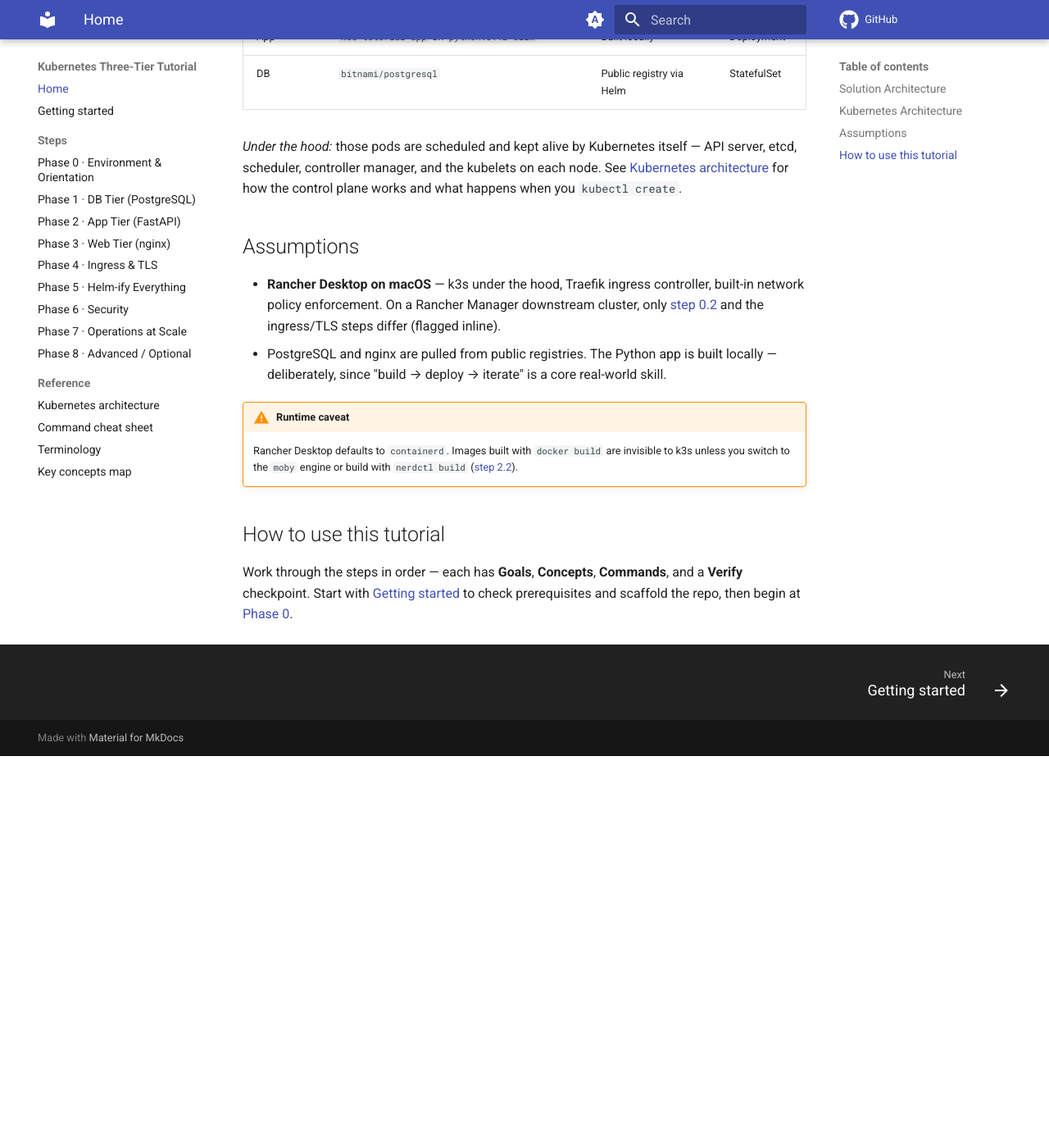
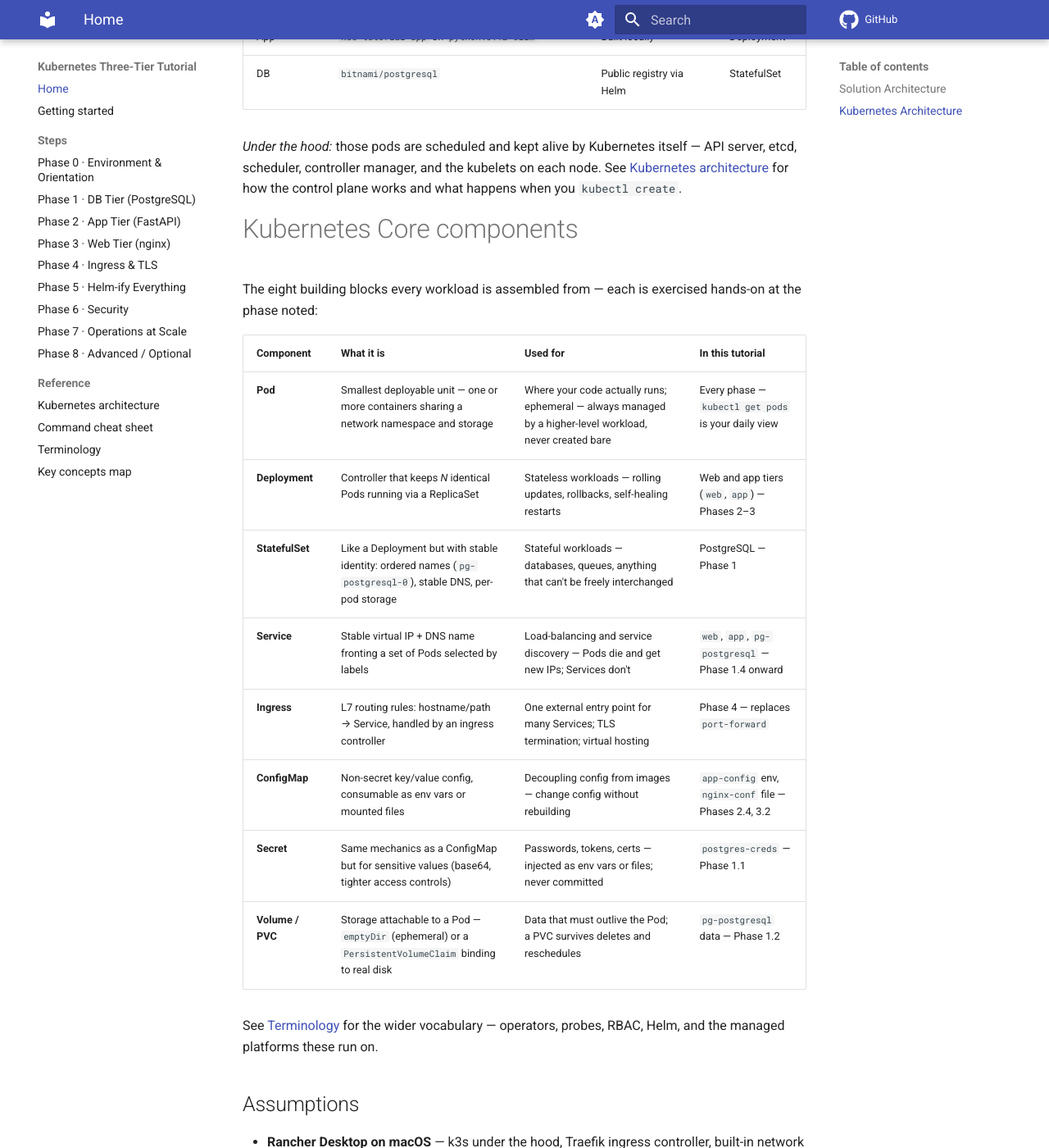
Before and after one commit to francoisharmse/k8s-tutorial, an MkDocs documentation site: the page built from docs/index.md, in a window 1280 px wide and 1400 px high, scrolled down 2236 px. Shown: the whole window at 82% size. Built offline with MkDocs 1.6.1 and Material for MkDocs 9.7.7, drawn with Linux system fonts in a browser that asks for light colours; comment, search, counter and statistics services are not loaded; before the commit the page ends 3158 px from its top, so only the background shows below that.

Commit message:
Added Kubernetes Core Components section to index.md with eight-row table covering Pod/Deployment/StatefulSet/Service/Ingress/ConfigMap/Secret/Volume definitions, use cases, and phase-by-phase tutorial mapping, plus Terminology reference link for operators/probes/RBAC/Helm/platforms

```diff
--- a/docs/index.md
+++ b/docs/index.md
@@ -110,6 +110,25 @@
 each node. See [Kubernetes architecture](reference/architecture.md) for how the
 control plane works and what happens when you `kubectl create`.
 
+# Kubernetes Core components
+
+The eight building blocks every workload is assembled from — each is exercised
+hands-on at the phase noted:
+
+| Component | What it is | Used for | In this tutorial |
+|-----------|-----------|----------|------------------|
+| **Pod** | Smallest deployable unit — one or more containers sharing a network namespace and storage | Where your code actually runs; ephemeral — always managed by a higher-level workload, never created bare | Every phase — `kubectl get pods` is your daily view |
+| **Deployment** | Controller that keeps *N* identical Pods running via a ReplicaSet | Stateless workloads — rolling updates, rollbacks, self-healing restarts | Web and app tiers (`web`, `app`) — Phases 2–3 |
+| **StatefulSet** | Like a Deployment but with stable identity: ordered names (`pg-postgresql-0`), stable DNS, per-pod storage | Stateful workloads — databases, queues, anything that can't be freely interchanged | PostgreSQL — Phase 1 |
+| **Service** | Stable virtual IP + DNS name fronting a set of Pods selected by labels | Load-balancing and service discovery — Pods die and get new IPs; Services don't | `web`, `app`, `pg-postgresql` — Phase 1.4 onward |
+| **Ingress** | L7 routing rules: hostname/path → Service, handled by an ingress controller | One external entry point for many Services; TLS termination; virtual hosting | Phase 4 — replaces `port-forward` |
+| **ConfigMap** | Non-secret key/value config, consumable as env vars or mounted files | Decoupling config from images — change config without rebuilding | `app-config` env, `nginx-conf` file — Phases 2.4, 3.2 |
+| **Secret** | Same mechanics as a ConfigMap but for sensitive values (base64, tighter access controls) | Passwords, tokens, certs — injected as env vars or files; never committed | `postgres-creds` — Phase 1.1 |
+| **Volume / PVC** | Storage attachable to a Pod — `emptyDir` (ephemeral) or a `PersistentVolumeClaim` binding to real disk | Data that must outlive the Pod; a PVC survives deletes and reschedules | `pg-postgresql` data — Phase 1.2 |
+
+See [Terminology](reference/terminology.md) for the wider vocabulary —
+operators, probes, RBAC, Helm, and the managed platforms these run on.
+
 ## Assumptions
 
 - **Rancher Desktop on macOS** — k3s under the hood, Traefik ingress controller,
```
